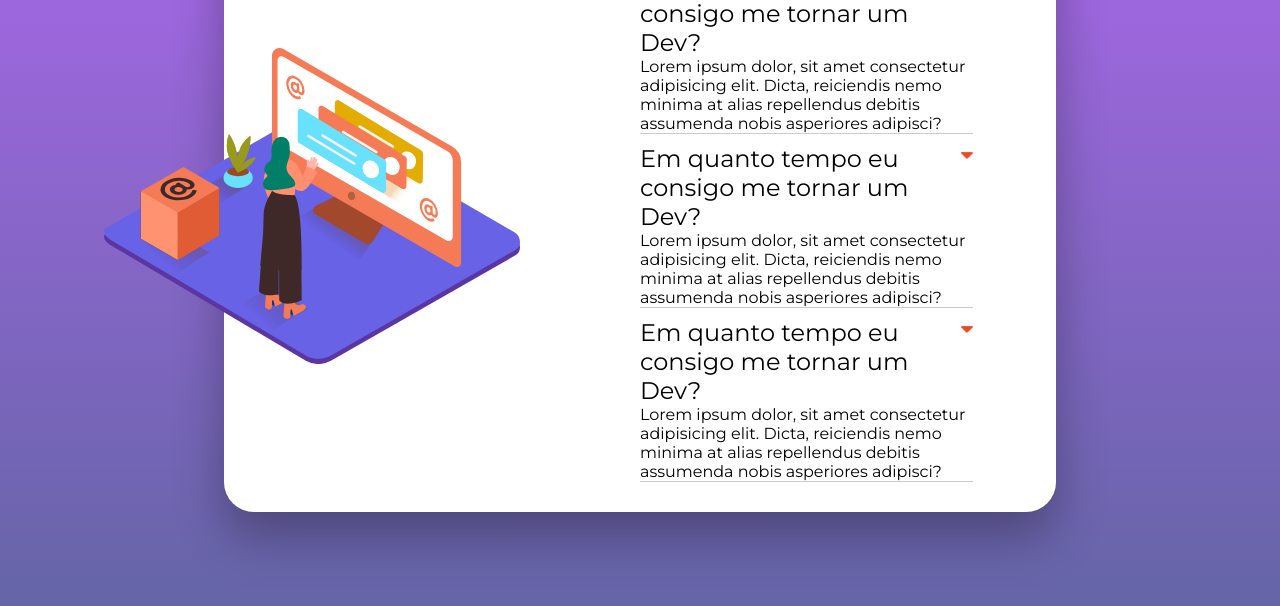
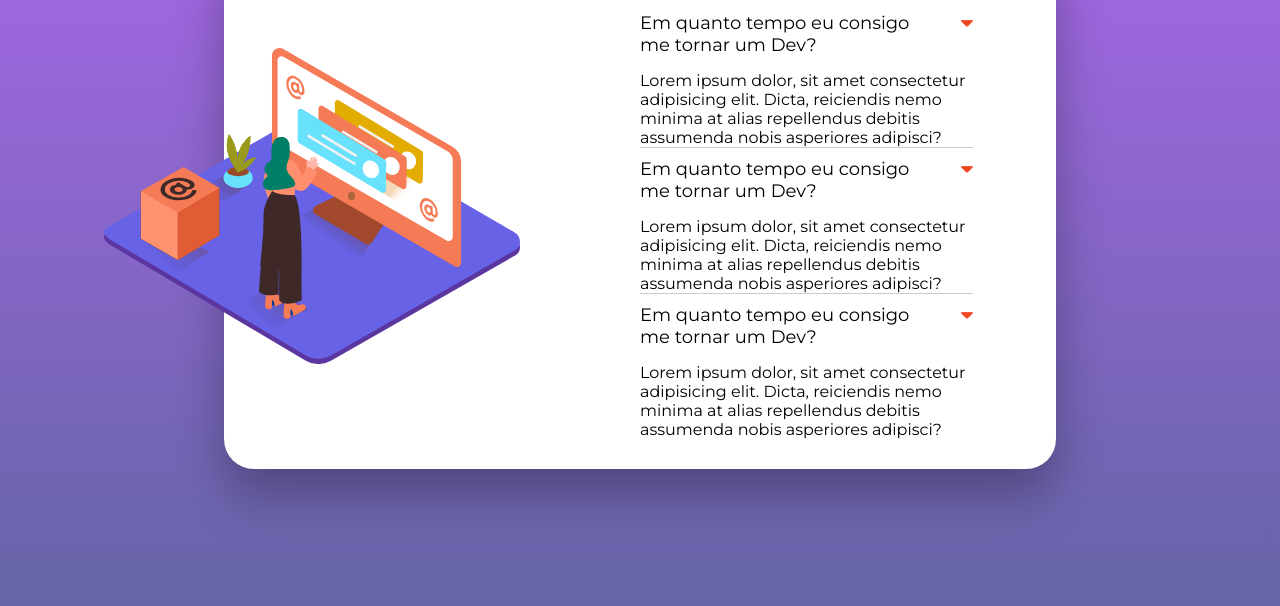
Before and after one commit to wagnerlobo/faq, a plain HTML site: page index.html in a window 1280 px wide. Shown: the part 194-800 px from the top of the page. Drawn offline with Linux system fonts and the light colour scheme.

Commit message:
faq parte final

```diff
--- a/style.css
+++ b/style.css
@@ -66,3 +66,22 @@ main {
     border-bottom: 1px solid #ccc;
     margin: 10px 0;
 }
+.faq .conteudo .itens .item:last-child {
+
+    border-bottom: none;
+}
+.item .pergunta {
+
+    padding-bottom: 15px;
+    font-size: 18px;
+    width: 90%;
+    transition: 0.2s ease;
+}
+.item .pergunta:hover {
+
+    color: #f47c57;
+}
+.item .resposta {
+
+
+}
```
